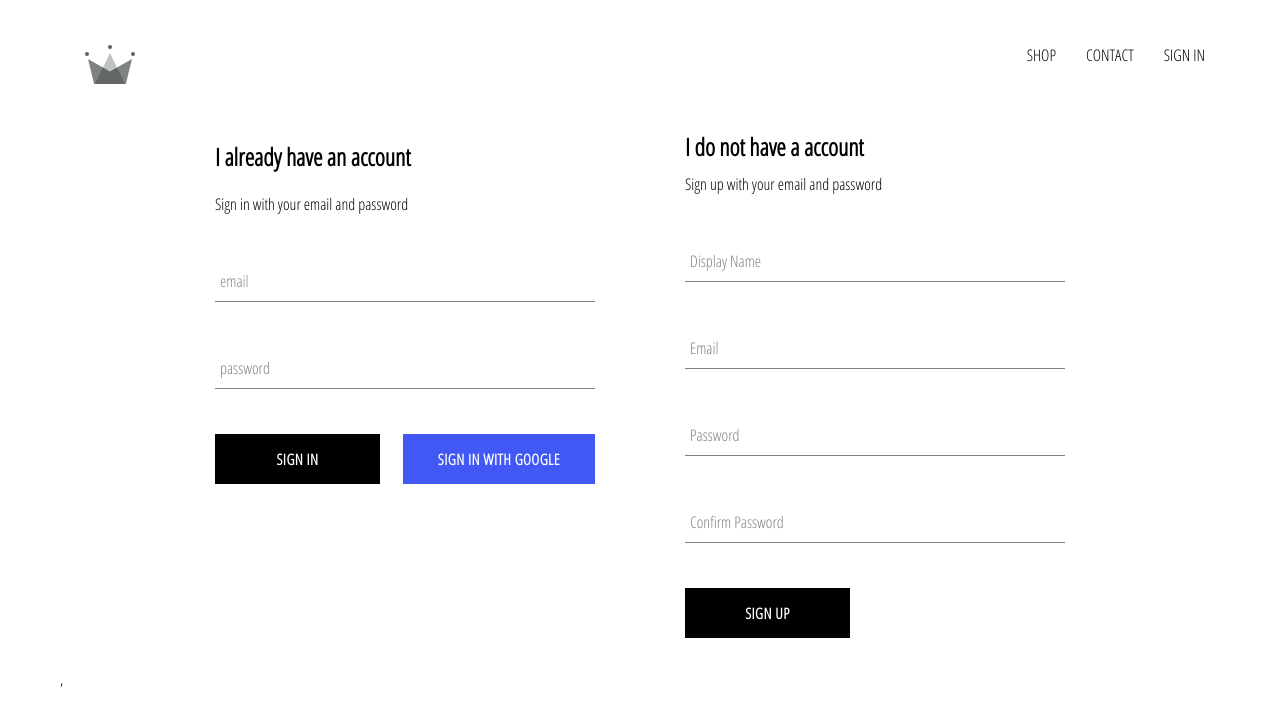
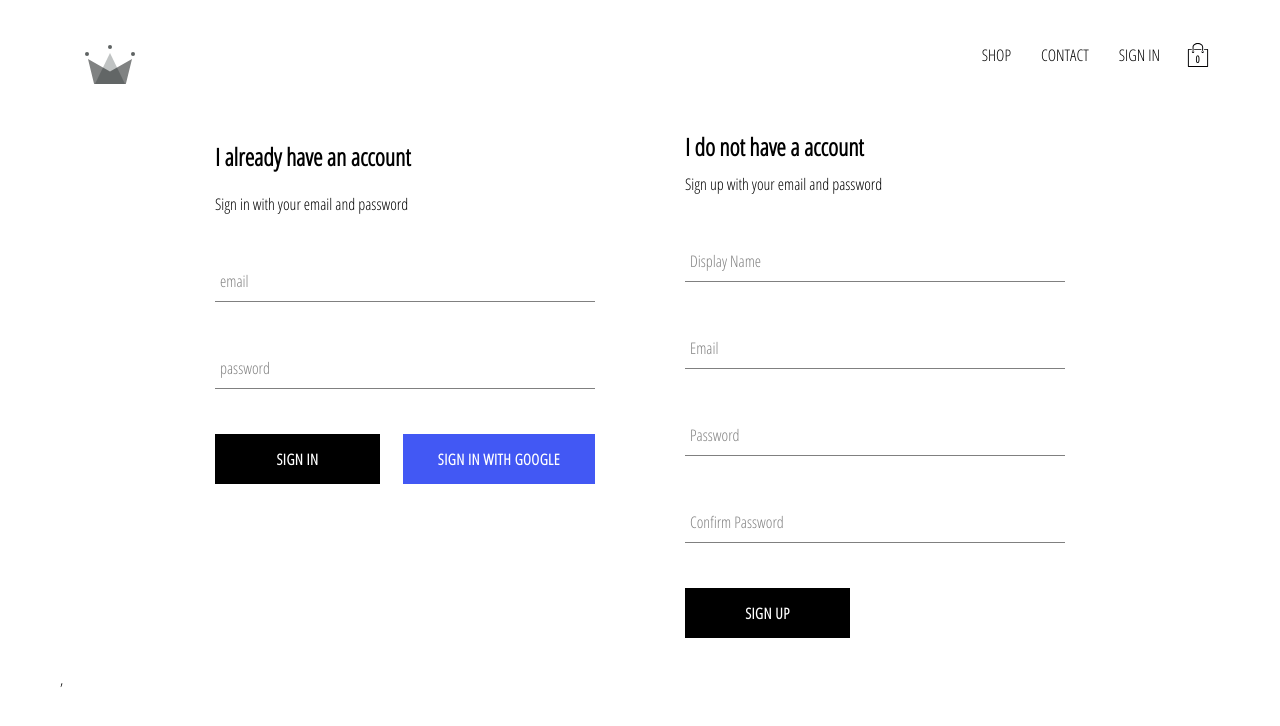
Before and after one commit to lzhang2020/crwn-clothing, a React (Create React App) app: page /signin in a window 1280 px wide. Shown: the top 726 px of the page. Built offline with nearby package versions, Linux system fonts and the light colour scheme; no server answers.

Commit message:
added cartIcon and cartDropdown components to our application, also implemented cart reducer

```diff
--- /dev/null
+++ b/src/components/cart-dropdown/cart-dropdown.component.jsx
@@ -0,0 +1,15 @@
+import React from 'react';
+
+import CustomButton from '../custom-button/custom-button.component';
+
+import './cart-dropdown.styles.scss';
+
+const CartDropdown = () => (
+    <div className='cart-dropdown'>
+        <div className='cart-items' />
+
+        <CustomButton>GO TO CHECKOUT</CustomButton>
+    </div>
+)
+
+export default CartDropdown;
--- /dev/null
+++ b/src/components/cart-dropdown/cart-dropdown.styles.scss
@@ -0,0 +1,24 @@
+.cart-dropdown {
+    position: absolute;
+    width: 240px;
+    height: 340px;
+    display: flex;
+    flex-direction: column;
+    padding: 20px;
+    border: 1px solid black;
+    background-color: white;
+    top: 90px;
+    right: 40px;
+    z-index: 5;
+
+    .cart-items {
+      height: 240px;
+      display: flex;
+      flex-direction: column;
+      overflow: scroll;
+    }
+
+    button {
+      margin-top: auto;
+    }
+  }
--- /dev/null
+++ b/src/components/cart-icon/cart-icon.component.jsx
@@ -0,0 +1,25 @@
+import React from 'react';
+import { connect } from 'react-redux';
+
+import { toggleCartHidden } from '../../redux/cart/cart.actions';
+
+
+import { ReactComponent as ShoppingIcon } from '../../assets/shopping-bag.svg';
+
+import './cart-icon.styles.scss';
+
+const CartIcon = ({ toggleCartHidden }) => (
+    <div className='cart-icon' onClick={toggleCartHidden}>
+        <ShoppingIcon className='shopping-icon' />
+        <span className='item-count'>0</span>
+    </div>
+);
+
+const mapDispatchToProps = dispatch => ({
+    toggleCartHidden: () => dispatch(toggleCartHidden())
+})
+
+export default connect(
+    null,
+    mapDispatchToProps
+    )(CartIcon);
--- /dev/null
+++ b/src/components/cart-icon/cart-icon.styles.scss
@@ -0,0 +1,25 @@
+.cart-icon {
+    width: 45px;
+    height: 45px;
+    position: relative;
+    display: flex;
+    align-items: center;
+    justify-content: center;
+    cursor: pointer;
+
+
+
+    .shopping-icon {
+      width: 24px;
+      height: 24px;
+    }
+
+    .item-count {
+        position: absolute;
+        font-size: 10px;
+        font-weight: bold;
+        bottom: 12px;
+
+      }
+
+  }
--- a/src/components/header/header.component.jsx
+++ b/src/components/header/header.component.jsx
@@ -3,13 +3,15 @@
 import { connect } from 'react-redux';
 
 import { auth } from '../../firebase/firebase.utils';
+import CartIcon from '../cart-icon/cart-icon.component';
+import CartDropdown from '../cart-dropdown/cart-dropdown.component';
 
 import { ReactComponent as Logo } from '../../assets/crown.svg';
 
 import './header.styles.scss';
 
 
-const Header = ({ currentUser }) => (
+const Header = ({ currentUser, hidden }) => (
     <div className='header'>
         <Link className='logo-container' to="/">
             <Logo className='logo' />
@@ -32,13 +34,26 @@
                 </Link>
             )}
 
+            <CartIcon />
+
         </div>
+        {
+            hidden ? null :
+            <CartDropdown />
+
+        }
+
     </div>
 );
 
-const mapStateToProps = state => ({
-    currentUser: state.user.currentUser
+// const mapStateToProps = state => ({
+//     currentUser: state.user.currentUser
 
-})
+// })
+
+const mapStateToProps = ({user: { currentUser }, cart: { hidden }}) => ({
+    currentUser,
+    hidden
+});
 
 export default connect(mapStateToProps)(Header);
--- /dev/null
+++ b/src/redux/cart/cart.actions.js
@@ -0,0 +1,5 @@
+import CartActionTypes from './cart.types';
+
+export const toggleCartHidden = () => ({
+    type: CartActionTypes.TOGGLE_CART_HIDDEN
+})
--- /dev/null
+++ b/src/redux/cart/cart.reducer.js
@@ -0,0 +1,19 @@
+import CartActionTypes from './cart.types';
+
+const INITIAL_STATE = {
+	hidden: true
+};
+
+const cartReducer = (state = INITIAL_STATE, action) => {
+	switch (action.type) {
+		case CartActionTypes.TOGGLE_CART_HIDDEN:
+			return {
+				...state,
+				hidden: !state.hidden
+			}
+		default:
+			return state;
+	}
+}
+
+export default cartReducer;
--- /dev/null
+++ b/src/redux/cart/cart.types.js
@@ -0,0 +1,5 @@
+const CartActionTypes = {
+    TOGGLE_CART_HIDDEN: 'TOGGLE_CART_HIDDEN'
+}
+
+export default CartActionTypes;
--- a/src/redux/root-reducer.js
+++ b/src/redux/root-reducer.js
@@ -1,8 +1,10 @@
 import { combineReducers } from 'redux';
 
 import userReducer from './user/user.reducer';
+import cartReducer from './cart/cart.reducer';
 
 export default combineReducers({
 
-    user: userReducer
+    user: userReducer,
+    cart: cartReducer
 });
```
Also changed, not shown: src/assets/shopping-bag.svg (added).
